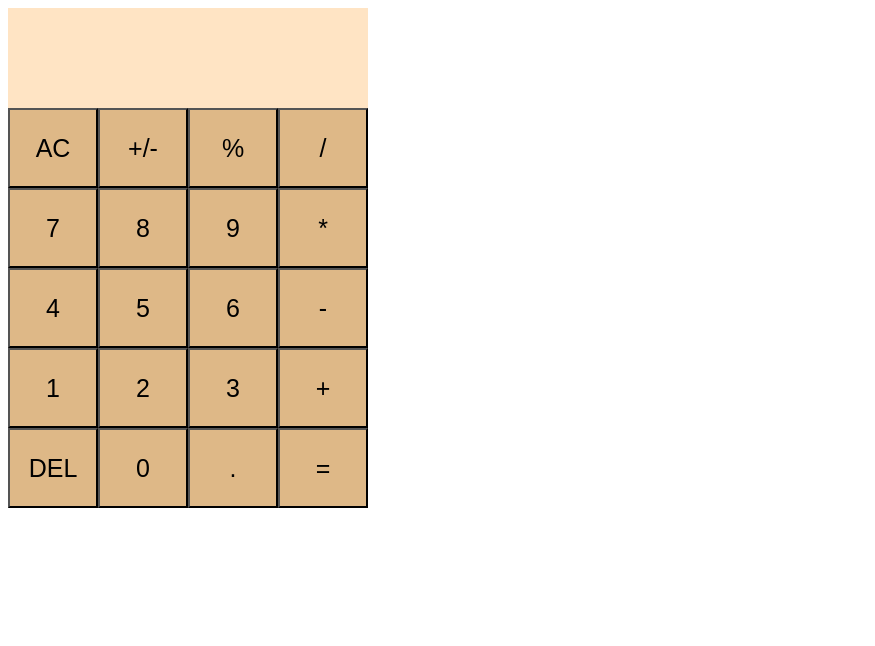
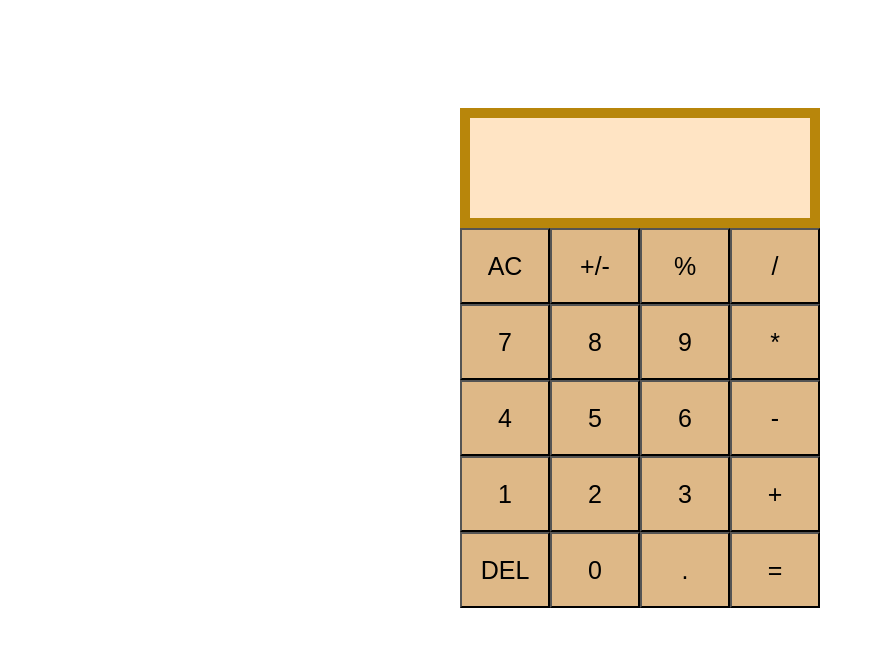
Before and after one commit to selman-sezer/odin_project, a plain HTML site: page Projects/Calculator/index.html in a window 1280 px wide. Shown: the whole page, without its empty margins (0-875 px from the left). Drawn offline with Linux system fonts and the light colour scheme.

Commit message:
Calculator Make minor changes in CSS

```diff
--- a/Projects/Calculator/styles.css
+++ b/Projects/Calculator/styles.css
@@ -1,6 +1,13 @@
+body
+{
+    display: flex;
+    justify-content: center;
+    align-items: center;
+
+}
 .mainFrame
 {
-
+    margin-top: 100px;
     display: flex;
     justify-content: space-evenly;
     flex-direction: column;
@@ -14,6 +21,13 @@
     display: flex;
     align-items:flex-end;
     justify-content: space-around;
+
+    box-sizing: border-box;
+    border-style: solid;
+    border-width: 10px;
+    border-color:darkgoldenrod;
+
+
 }
 
 .screen
@@ -21,6 +35,7 @@
     background-color:bisque;
     height: 100px;
     text-align:end;
+
     font-size: 35px;
     flex: 1;
 }
```
